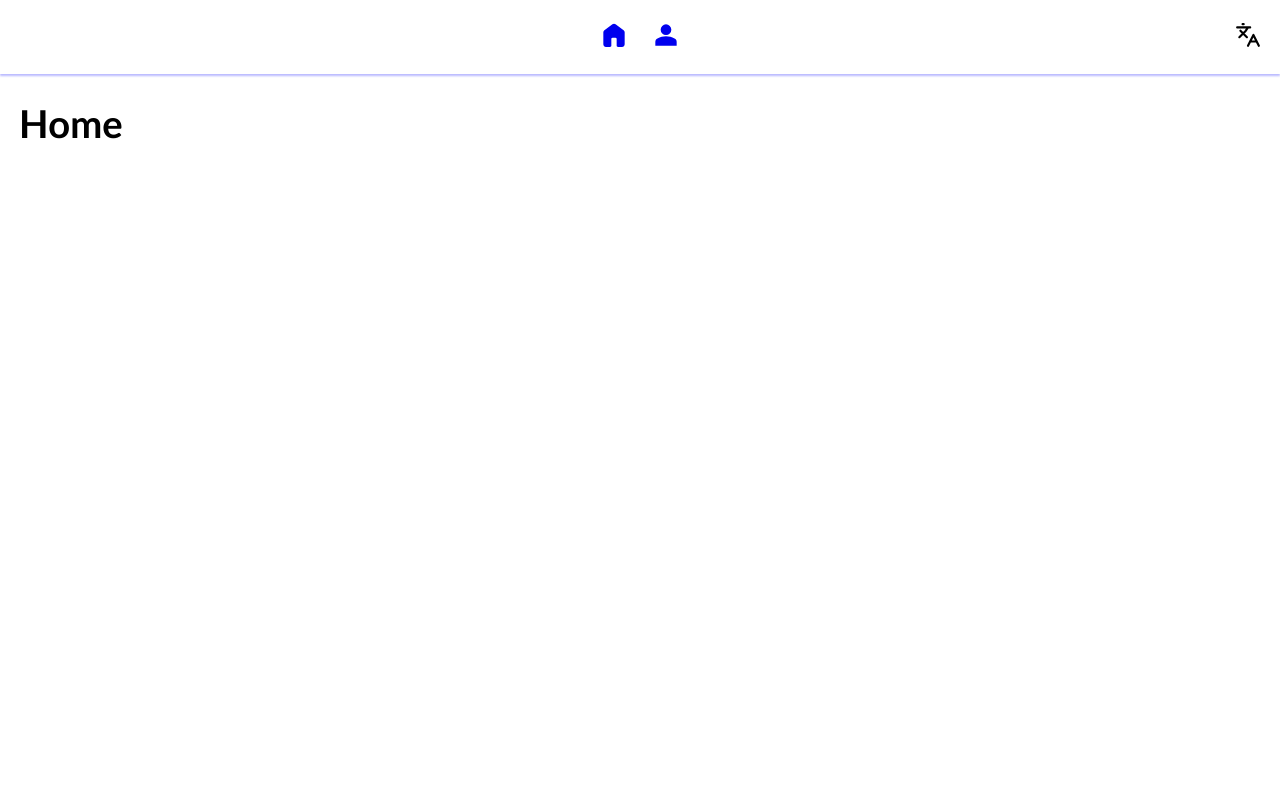
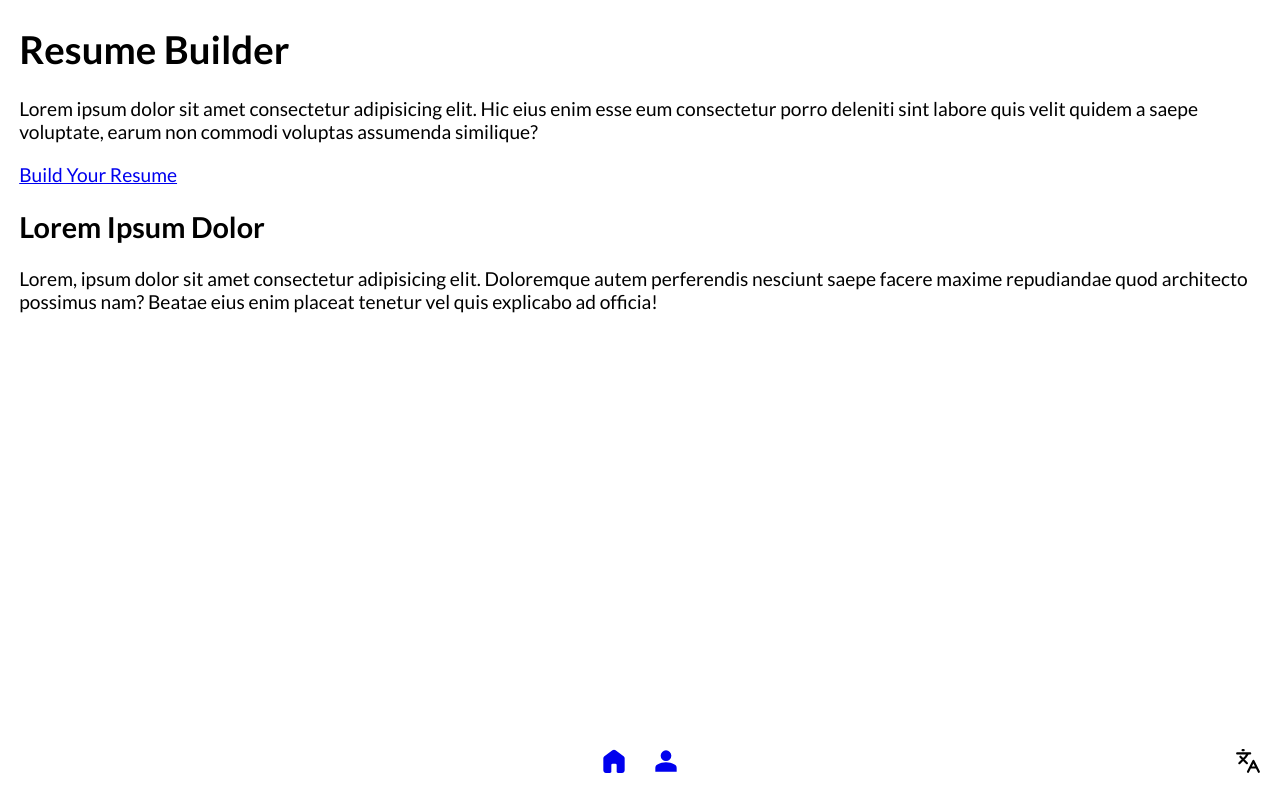
Before and after one commit to Adrydevmateo/resume-builder, a React (Vite) app: page / in a window 1280 px wide. Built offline with nearby package versions, Linux system fonts and the light colour scheme.

Commit message:
Moved header to the bottom of the page

```diff
--- a/src/components/header/Header.css
+++ b/src/components/header/Header.css
@@ -1,11 +1,14 @@
 #header-comp {
+ position: fixed;
+ bottom: 0;
+ left: 0;
+ right: 0;
  display: flex;
  align-items: center;
  justify-content: center;
  gap: 1em;
  padding: 1em;
  box-shadow: 0em .1em .1em rgba(0, 4, 255, 0.274);
- position: relative;
 }
 
 #header-comp nav {
--- a/src/pages/home/home.page.tsx
+++ b/src/pages/home/home.page.tsx
@@ -2,7 +2,16 @@ export default function Home() {
 
  return (
   <div id="home-page">
-   <h1>Home</h1>
+   <div className="hero">
+    <h1>Resume Builder</h1>
+    <p>Lorem ipsum dolor sit amet consectetur adipisicing elit. Hic eius enim esse eum consectetur porro deleniti sint labore quis velit quidem a saepe voluptate, earum non commodi voluptas assumenda similique?</p>
+    <a href="/">Build Your Resume</a>
+   </div>
+
+   <div className="how-to-use">
+    <h2>Lorem Ipsum Dolor</h2>
+    <p>Lorem, ipsum dolor sit amet consectetur adipisicing elit. Doloremque autem perferendis nesciunt saepe facere maxime repudiandae quod architecto possimus nam? Beatae eius enim placeat tenetur vel quis explicabo ad officia!</p>
+   </div>
   </div>
  )
 }
```
